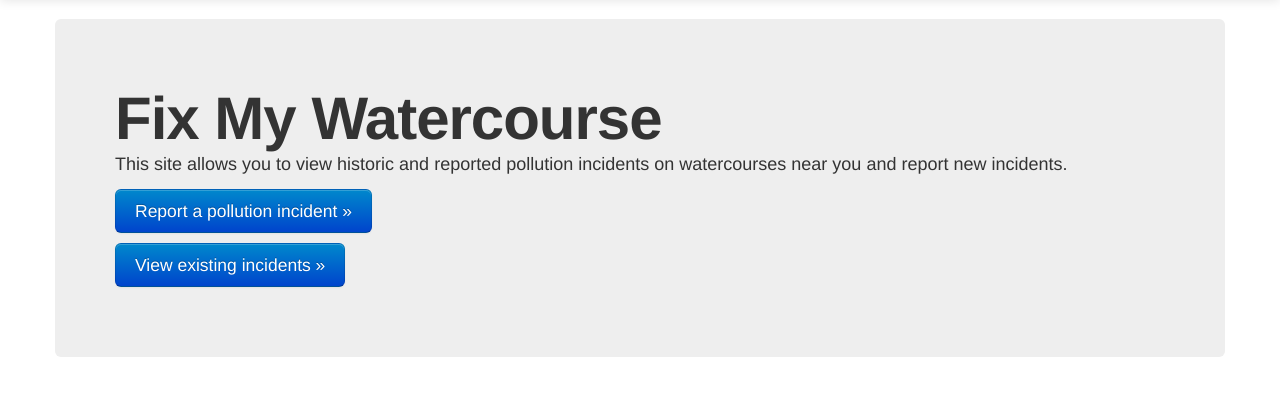
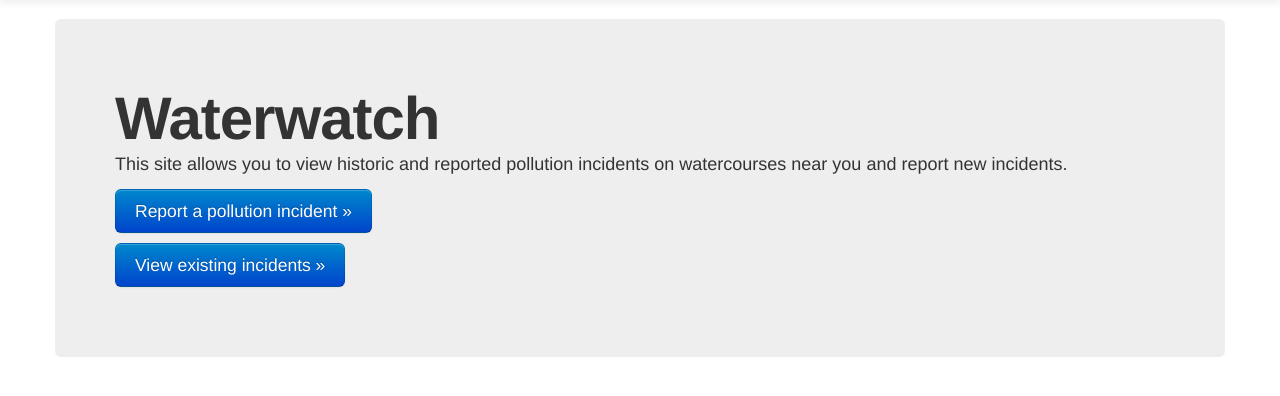
Before and after one commit to mattseymour/envhack, a Django app: page / in a window 1280 px wide. Shown: the part 41-437 px from the top of the page. Run offline with Django 3.2, Linux system fonts and the light colour scheme.

Commit message:
changed name on index page

```diff
--- a/webapp/templates/home/index.html
+++ b/webapp/templates/home/index.html
@@ -2,7 +2,7 @@
 
 {% block content %}
 <div class="hero-unit">
-        <h1>Fix My Watercourse</h1>
+        <h1>Waterwatch</h1>
         <p>This site allows you to view historic and reported pollution incidents on watercourses near you and report new incidents.</p>
         <p><a href="submit/" class="btn btn-primary btn-large">Report a pollution incident &raquo;</a></p>
         <p><a href="view/" class="btn btn-primary btn-large">View existing incidents &raquo;</a></p>
```
